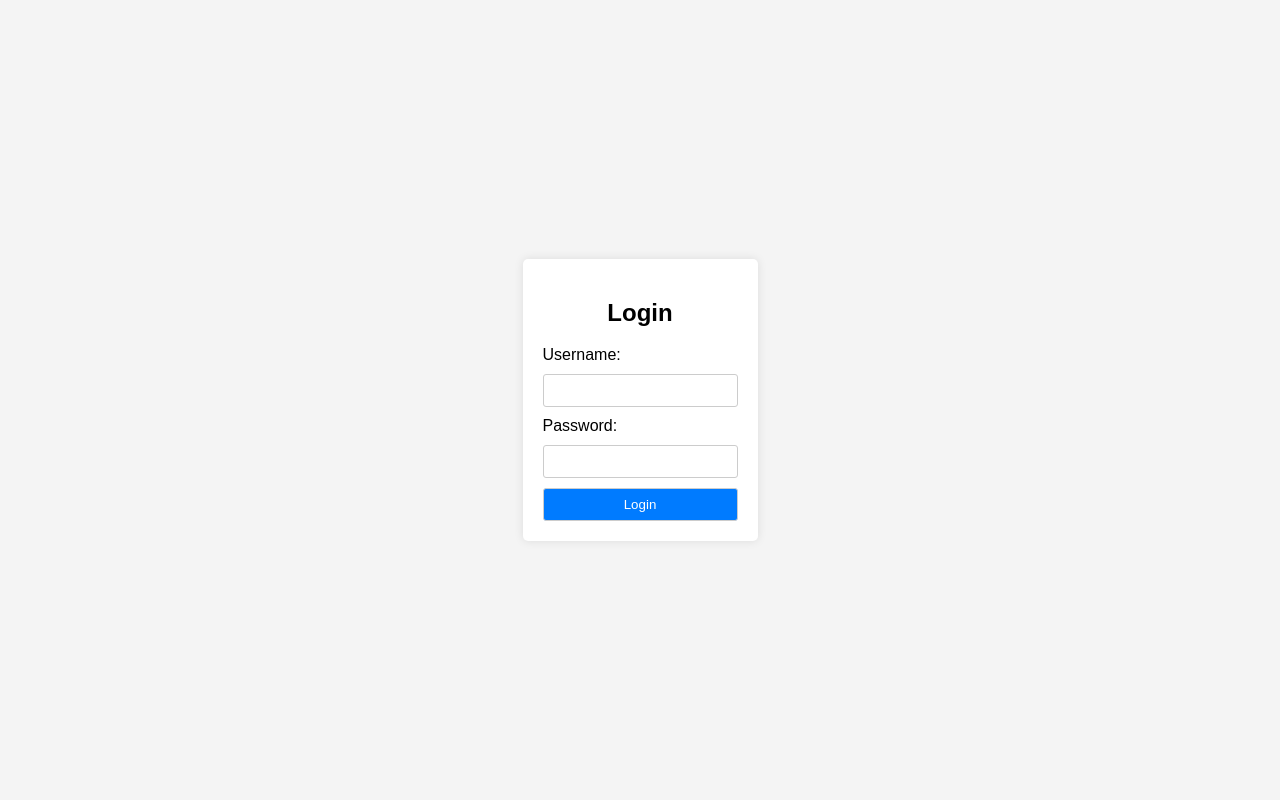
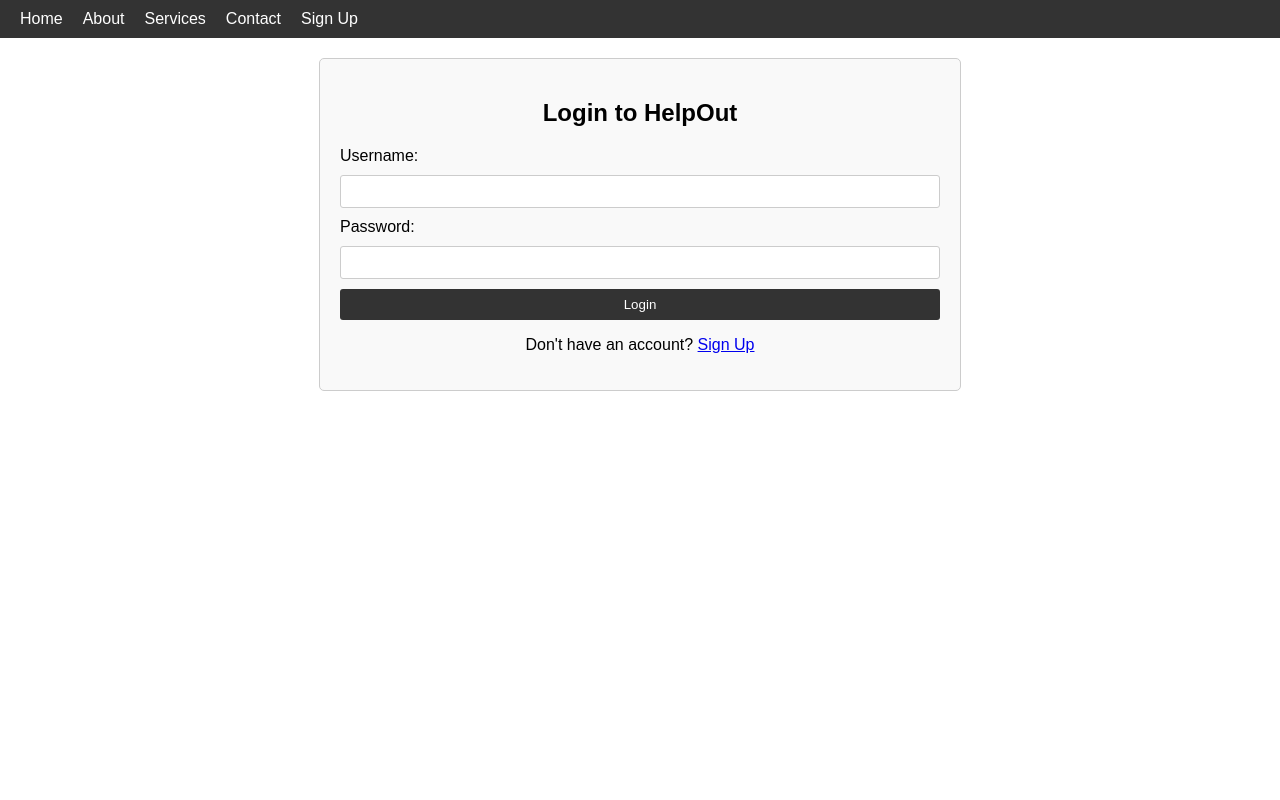
Before and after one commit to jacob-sasser/ITSC-3155-FINAL, a Flask app: page /login in a window 1280 px wide. Run offline with Flask 3, Linux system fonts and the light colour scheme; parts of the project's set-up code (start-up, migrations or seed data) failed here and were passed over.

Commit message:
Update logIn.html

```diff
--- a/templates/logIn.html
+++ b/templates/logIn.html
@@ -3,51 +3,88 @@
 <head>
   <meta charset="UTF-8">
   <meta name="viewport" content="width=device-width, initial-scale=1.0">
-  <title>Login Page</title>
+  <title>HelpOut - Login</title>
   <style>
     body {
       font-family: Arial, sans-serif;
-      background-color: #f4f4f4;
       margin: 0;
       padding: 0;
+    }
+    header {
+      background-color: #333;
+      color: white;
+      padding: 10px 20px;
+    }
+    nav ul {
+      list-style: none;
+      padding: 0;
+      margin: 0;
       display: flex;
-      justify-content: center;
-      align-items: center;
-      height: 100vh;
     }
-    .login-container {
-      background-color: white;
+    nav li {
+      margin-right: 20px;
+    }
+    nav a {
+      text-decoration: none;
+      color: white;
+    }
+    nav a:hover {
+      text-decoration: underline;
+    }
+    .container {
+      max-width: 600px;
+      margin: 20px auto;
       padding: 20px;
+      border: 1px solid #ccc;
       border-radius: 5px;
-      box-shadow: 0 0 10px rgba(0, 0, 0, 0.1);
+      background-color: #f9f9f9;
     }
-    .login-container h2 {
+    h2 {
       text-align: center;
     }
-    .login-container form {
+    form {
       display: flex;
       flex-direction: column;
       gap: 10px;
     }
-    .login-container input {
+    input[type="text"],
+    input[type="password"] {
       padding: 8px;
       border-radius: 3px;
       border: 1px solid #ccc;
     }
-    .login-container input[type="submit"] {
-      background-color: #007bff;
+    input[type="submit"] {
+      padding: 8px;
+      border-radius: 3px;
+      border: none;
+      background-color: #333;
       color: white;
       cursor: pointer;
     }
-    .login-container input[type="submit"]:hover {
-      background-color: #0056b3;
+    input[type="submit"]:hover {
+      background-color: #555;
+    }
+    .signup-link {
+      text-align: center;
+      margin-top: 10px;
     }
   </style>
 </head>
 <body>
-  <div class="login-container">
-    <h2>Login</h2>
-    <form action="your-server-side-script.php" method="POST">
+  <header>
+    <nav>
+      <ul>
+        <li><a href="#">Home</a></li>
+        <li><a href="#">About</a></li>
+        <li><a href="#">Services</a></li>
+        <li><a href="#">Contact</a></li>
+        <li><a href="#">Sign Up</a></li>
+      </ul>
+    </nav>
+  </header>
+  <div class="container">
+    <h2>Login to HelpOut</h2>
+    <form action="#" method="POST">
       <label for="username">Username:</label>
       <input type="text" id="username" name="username" required>
 
@@ -56,6 +93,9 @@
 
       <input type="submit" value="Login">
     </form>
+    <div class="signup-link">
+      <p>Don't have an account? <a href="#">Sign Up</a></p>
+    </div>
   </div>
 </body>
 </html>
```
